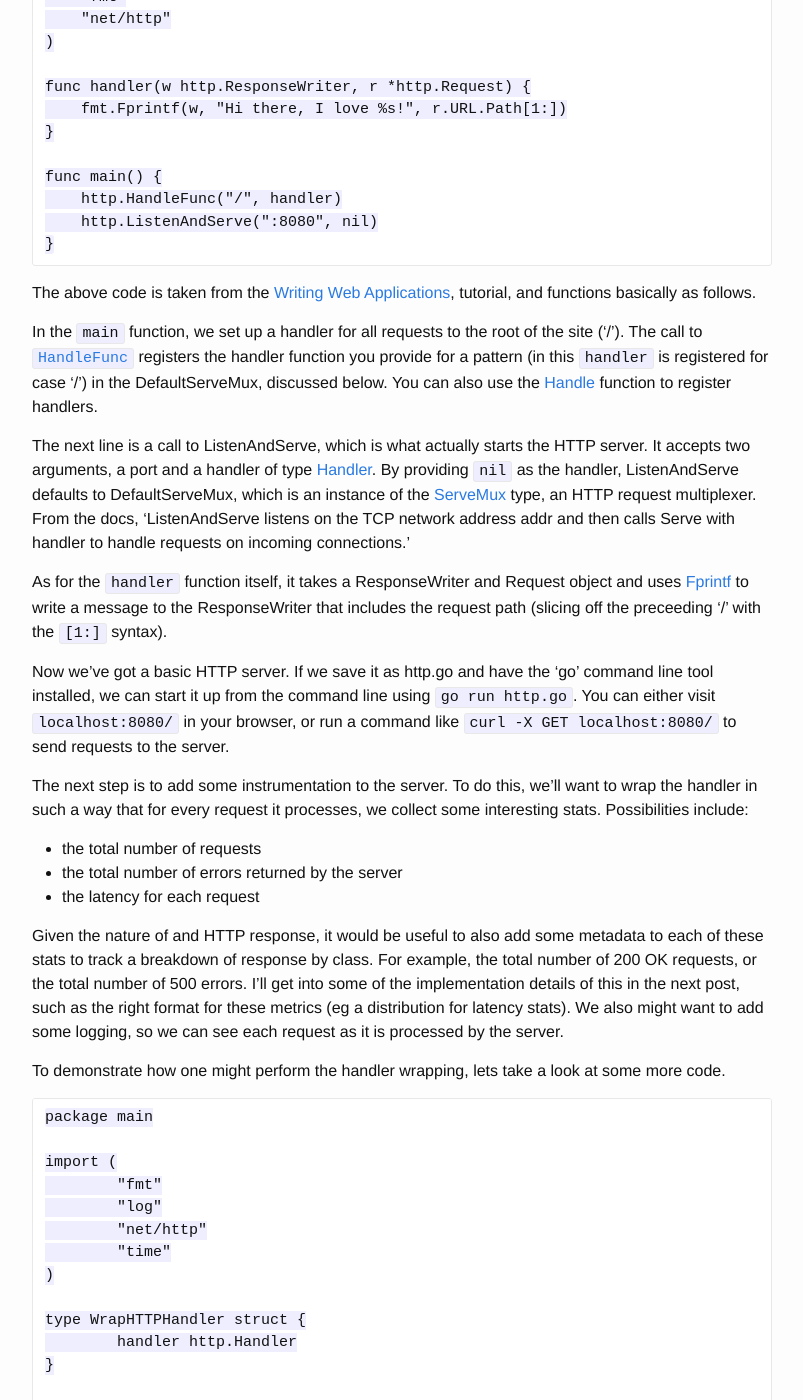
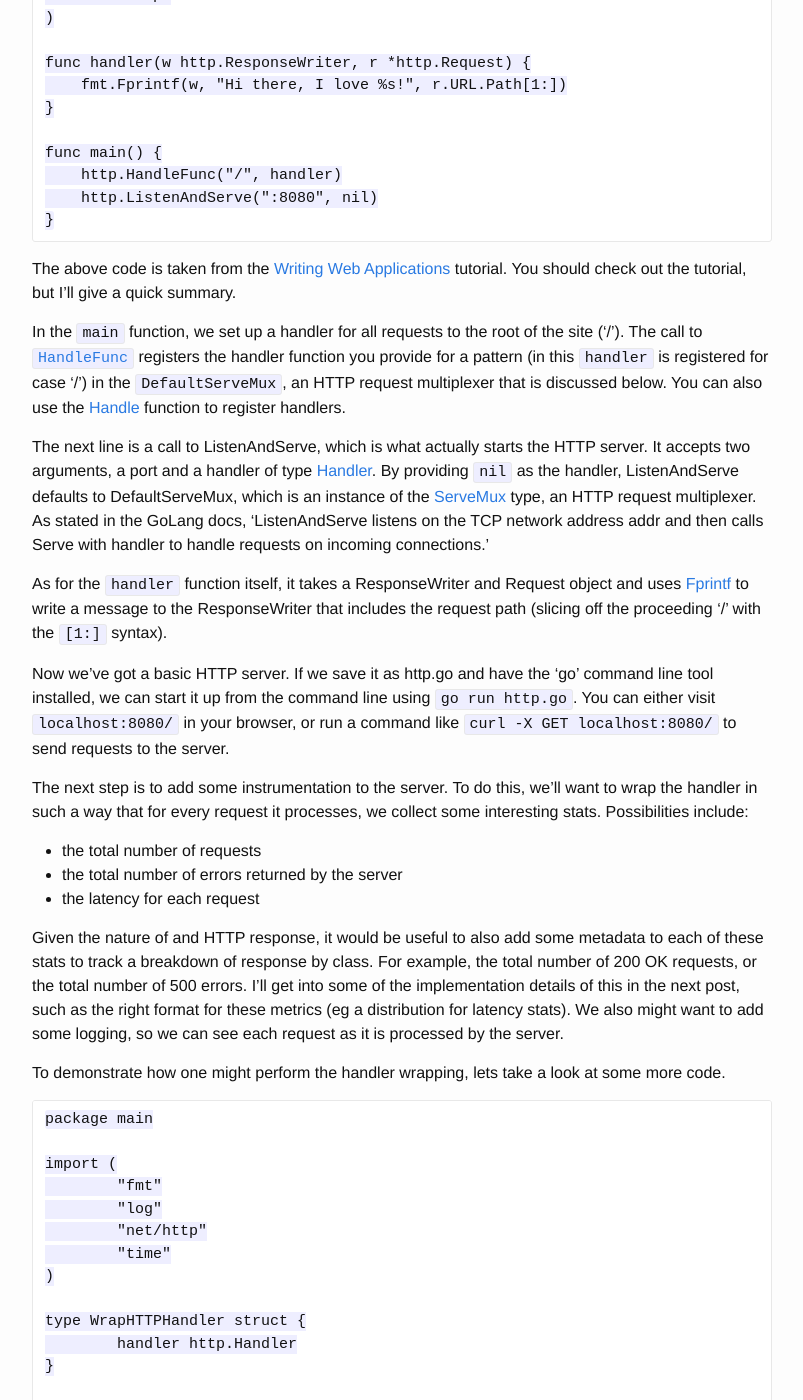
Before and after one commit to the-hobbes/the-hobbes.github.io, a Jekyll site: the page built from _posts/2016-03-10-webserver-golang.markdown, in a window 1280 px wide and 1400 px high, scrolled down 590 px. Shown: the whole window, without its empty margins (238-1041 px from the left). Built offline with Jekyll 4.4.1, drawn with Linux system fonts in a browser that asks for light colours; some of the changed text lies outside the part shown.

Commit message:
Edits to the webserver post draft

````diff
--- a/_posts/2016-03-10-webserver-golang.markdown
+++ b/_posts/2016-03-10-webserver-golang.markdown
@@ -4,15 +4,15 @@
 date:   2016-03-10 15:01:00
 categories: update production monitoring golang webserver
 ---
-The first step in this process of mocking production is to create something to monitor. I'll start with the web server, and I've picked Go as the language to implement it in.
+I've decided that the first step in my process of mocking production is to create something to monitor. I'll begin with the web server, for which I've picked Go as the implementation language.
 
-As stated in my previous post, the server should respond to both GET and POST requests. We want to have some variety in the responses, so we should plan for the following behaviors in the request handlers:
+As stated in my previous post, the HTTP server should respond to both GET and POST requests. I want to have some variety in the responses, so my plan is for the following behaviors in the request handlers:
 
 * POST/GET requests for '/', the site root, should result in 200 OK responses
 * POST/GET requests for '/redirect_me' should result in a 302 redirect response
 * POST/GET requests for anything else should result in a 400 not found response
 
-Tracking these three types of responses should give us enough diversity in monitoring to get us started. With that in mind, lets have a look at about the simplest web server you can make in Go:
+Tracking these three types of responses should give me enough diversity in monitoring to get  started. With that in mind, let's have a look at about the simplest web server you can make in Go:
 
 ```
 package main
@@ -32,13 +32,13 @@
 }
 ```
 
-The above code is taken from the [Writing Web Applications](https://golang.org/doc/articles/wiki/#tmp_3), tutorial, and functions basically as follows.
+The above code is taken from the [Writing Web Applications](https://golang.org/doc/articles/wiki/#tmp_3) tutorial. You should check out the tutorial, but I'll give a quick summary.
 
-In the `main` function, we set up a handler for all requests to the root of the site ('/'). The call to [`HandleFunc`](https://golang.org/pkg/net/http/#HandleFunc) registers the handler function you provide for a pattern (in this `handler` is registered for case '/') in the DefaultServeMux, discussed below. You can also use the [Handle](https://golang.org/pkg/net/http/#Handle) function to register handlers.
+In the `main` function, we set up a handler for all requests to the root of the site ('/'). The call to [`HandleFunc`](https://golang.org/pkg/net/http/#HandleFunc) registers the handler function you provide for a pattern (in this `handler` is registered for case '/') in the `DefaultServeMux`, an HTTP request multiplexer that is discussed below. You can also use the [Handle](https://golang.org/pkg/net/http/#Handle) function to register handlers.
 
-The next line is a call to ListenAndServe, which is what actually starts the HTTP server. It accepts two arguments, a port and a handler of type [Handler](https://golang.org/pkg/net/http/#Handler). By providing `nil` as the handler, ListenAndServe defaults to DefaultServeMux, which is an instance of the [ServeMux](https://golang.org/pkg/net/http/#ServeMux) type, an HTTP request multiplexer. From the docs, 'ListenAndServe listens on the TCP network address addr and then calls Serve with handler to handle requests on incoming connections.'
+The next line is a call to ListenAndServe, which is what actually starts the HTTP server. It accepts two arguments, a port and a handler of type [Handler](https://golang.org/pkg/net/http/#Handler). By providing `nil` as the handler, ListenAndServe defaults to DefaultServeMux, which is an instance of the [ServeMux](https://golang.org/pkg/net/http/#ServeMux) type, an HTTP request multiplexer. As stated in the GoLang docs, 'ListenAndServe listens on the TCP network address addr and then calls Serve with handler to handle requests on incoming connections.'
 
-As for the `handler` function itself, it takes a ResponseWriter and Request object and uses [Fprintf](https://golang.org/pkg/fmt/#Fprintf) to write a message to the ResponseWriter that includes the request path (slicing off the preceeding '/' with the `[1:]` syntax).
+As for the `handler` function itself, it takes a ResponseWriter and Request object and uses [Fprintf](https://golang.org/pkg/fmt/#Fprintf) to write a message to the ResponseWriter that includes the request path (slicing off the proceeding '/' with the `[1:]` syntax).
 
 Now we've got a basic HTTP server. If we save it as http.go and have the 'go' command line tool installed, we can start it up from the command line using `go run http.go`. You can either visit `localhost:8080/` in your browser, or run a command like `curl -X GET localhost:8080/` to send requests to the server.
 
````
Also changed, not shown: other parts of _posts/2016-03-10-webserver-golang.markdown (+1 -1 lines).
